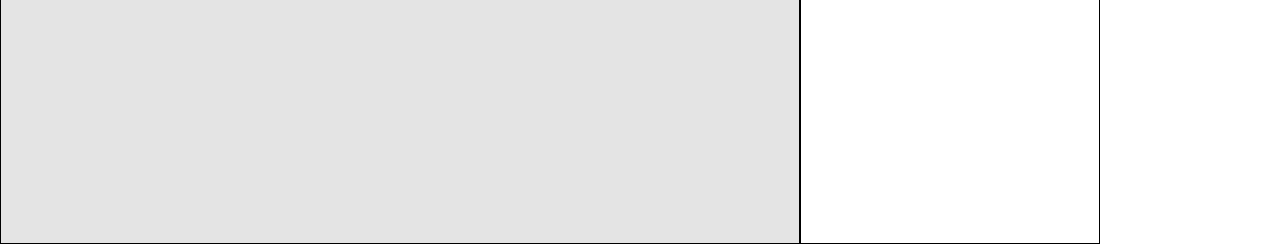
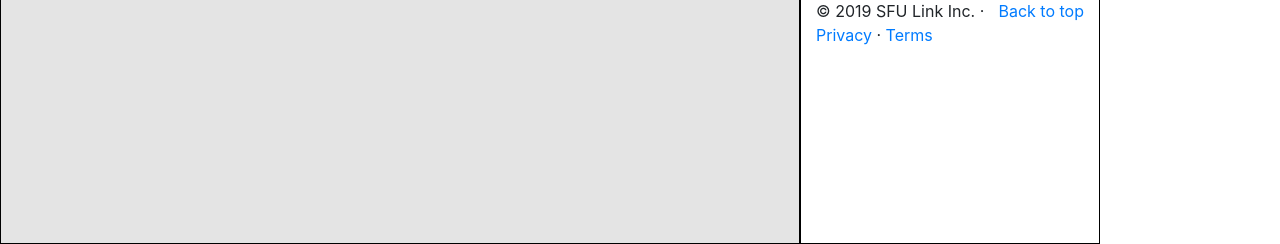
Before and after one commit to Rionic/CMPT-276, a Rails app: page /pages/about in a window 1280 px wide. Shown: the part 1368-1612 px from the top of the page. Run offline with Rails 7, Linux system fonts and the light colour scheme; style sheets or scripts are compiled from the project's sources; some libraries are stand-ins or nearby versions.

Commit message:
updated homepage, added footer

```diff
--- a/SFU_Link/app/views/pages/about.html.erb
+++ b/SFU_Link/app/views/pages/about.html.erb
@@ -21,4 +21,14 @@
 	<img style= "width: 200px; height: 200px;" src="https://scontent.fcxh2-1.fna.fbcdn.net/v/t1.0-1/p160x160/36188900_1819169251499670_2247203051922259968_n.jpg?_nc_cat=107&_nc_oc=AQlrUs52DYd4C7Hwib5DnP4IoD5S4lRISBb0I2eC7kuU-XNSvECvhNVP2if8-m99vUA&_nc_ht=scontent.fcxh2-1.fna&oh=00e0b3731d21761b294ed5f10a4546bb&oe=5DC34AD5"/>
 	<h3> Joshua Clark</h3>
 	<img style= "width: 200px; height: 200px;" src="https://scontent.fcxh2-1.fna.fbcdn.net/v/t1.0-1/c107.31.391.391a/s160x160/421715_525336010825357_529087902_n.jpg?_nc_cat=110&_nc_oc=AQk0paCHjBW5HRbLpbp3DNKCW9Gg0Y2a2AUs6Nu3K5Q1gXPtTpx3OMyFYDQ84pfkeLs&_nc_ht=scontent.fcxh2-1.fna&oh=85af205044baf2b1400ca1e5fd0d04a7&oe=5DB01874"/>
+  <!-- FOOTER -->
+  <footer class="container">
+    <p class="float-right">
+      <a href="#">Back to top</a>
+    </p>
+    <p>
+      &copy; 2019 SFU Link Inc. &middot; <a href="#">Privacy</a> &middot; <a href="#">Terms</a>
+    </p>
+  </footer>
+
 </div>
--- a/SFU_Link/app/views/pages/home.html.erb
+++ b/SFU_Link/app/views/pages/home.html.erb
@@ -95,7 +95,7 @@
           <p class="lead">If you’re here to meet new people from SFU, expand your social network, or just live in the now, you’ve come to the right place! </p>
         </div>
         <div class="col-md-5">
-          <img style= "width: 396px; height: 198px;" src="https://www.jeevansathi.com/blog/wp-content/uploads/2018/07/couple-understandings.jpg">
+          <img style= "width: 400px; height: 200px;" src="https://www.jeevansathi.com/blog/wp-content/uploads/2018/07/couple-understandings.jpg">
         </div>
       </div>
 
--- a/SFU_Link/app/views/pages/profile.html.erb
+++ b/SFU_Link/app/views/pages/profile.html.erb
@@ -245,6 +245,7 @@
                                 <br>
                               	<button class="btn btn-lg btn-success pull-right" type="submit"><i class="glyphicon glyphicon-ok-sign"></i> Save</button>
                                	<!--<button class="btn btn-lg" type="reset"><i class="glyphicon glyphicon-repeat"></i> Reset</button>-->
+
                             </div>
                       </div>
               	</form>
```
Also changed, not shown: SFU_Link/app/views/pages/contact.html.erb (+10 -0 lines).
